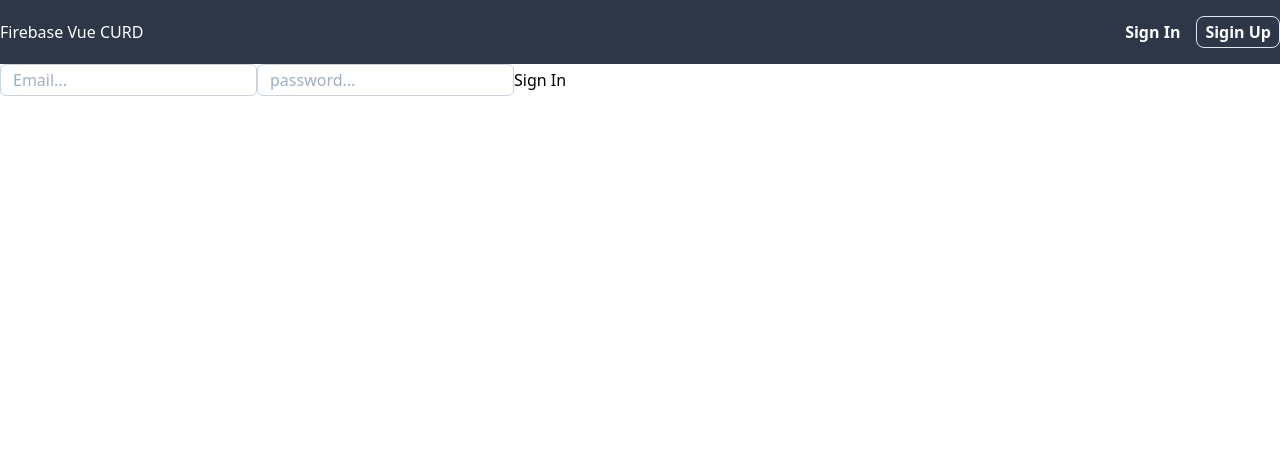
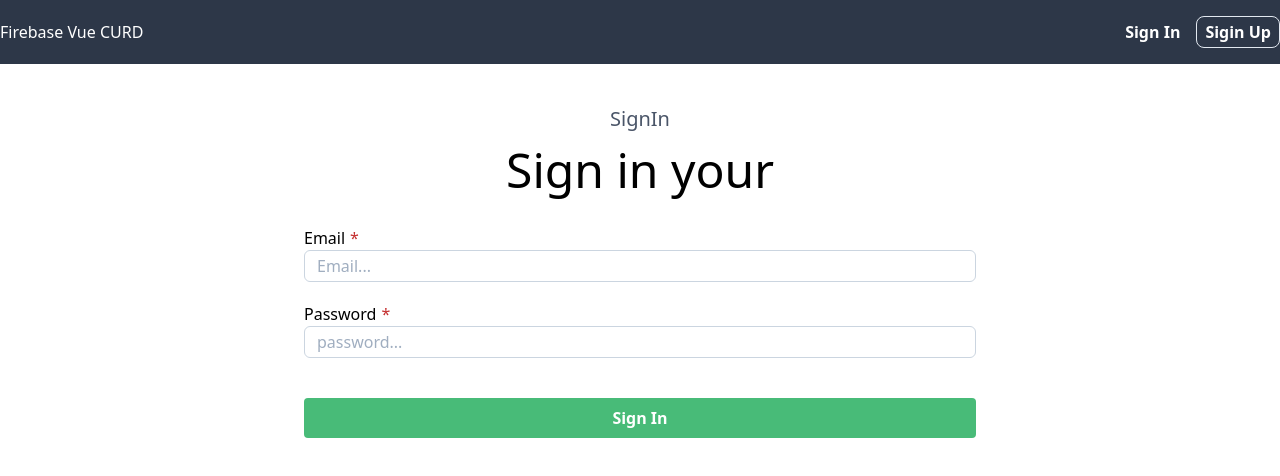
Before and after one commit to hooneun/vue3-firebase, a Vue app: page /login in a window 1280 px wide. Shown: the top 476 px of the page. Built offline with nearby package versions, Linux system fonts and the light colour scheme.

Commit message:
btn green css add

```diff
--- a/src/components/pages/SignIn.vue
+++ b/src/components/pages/SignIn.vue
@@ -1,5 +1,10 @@
 <template>
+  <div class="grid grid-cols-1 pt-10 max-w-2xl text-center m-auto">
+    <div class="text-xl text-gray-700">SignIn</div>
+    <div class="text-5xl">Sign in your</div>
     <form @submit="signIn">
+      <div class="flex flex-col mt-5">
+        <label for="email" class="text-left required">Email</label>
         <input
           type="email"
           name="email"
@@ -7,6 +12,9 @@
           required
           v-model="credentials.email"
         />
+      </div>
+      <div class="flex flex-col mt-5">
+        <label for="password" class="text-left required">Password</label>
         <input
           type="password"
           name="password"
@@ -14,8 +22,10 @@
           required
           v-model="credentials.password"
         />
-    <button type="button" @click="signIn">Sign In</button>
+      </div>
+      <button class="btn btn-green mt-10" @click="signIn">Sign In</button>
     </form>
+  </div>
 </template>
 <script>
 import { auth } from "../../compositions/auth";
--- a/src/index.css
+++ b/src/index.css
@@ -16,6 +16,14 @@
 	@apply bg-blue-700;
 }
 
+.btn-green {
+	@apply bg-green-500 text-white;
+}
+
+.btn-green:hover {
+	@apply bg-green-700;
+}
+
 label.required::after {
 	padding-left: 5px;
 	color: #c53030;
```
Lines whose indentation alone changed are shown as unchanged.
